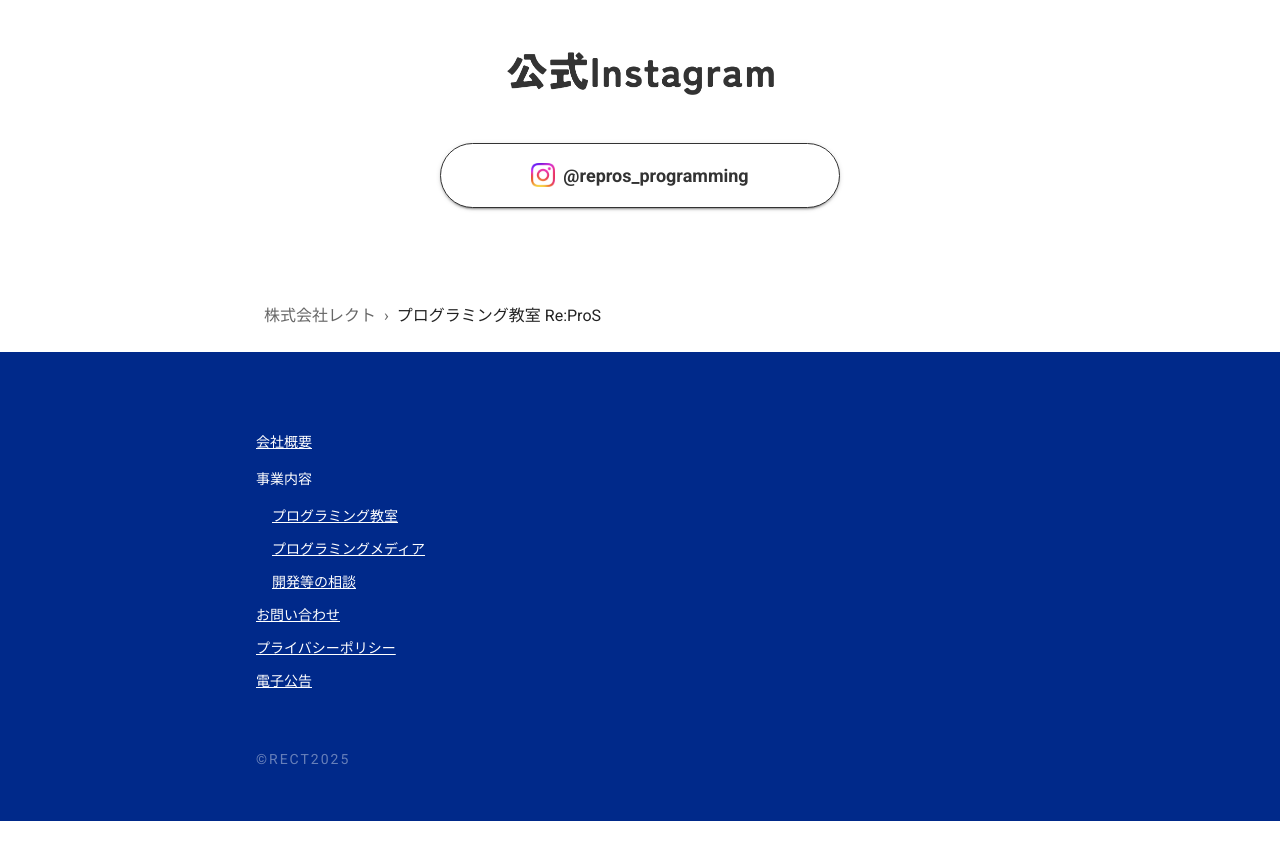
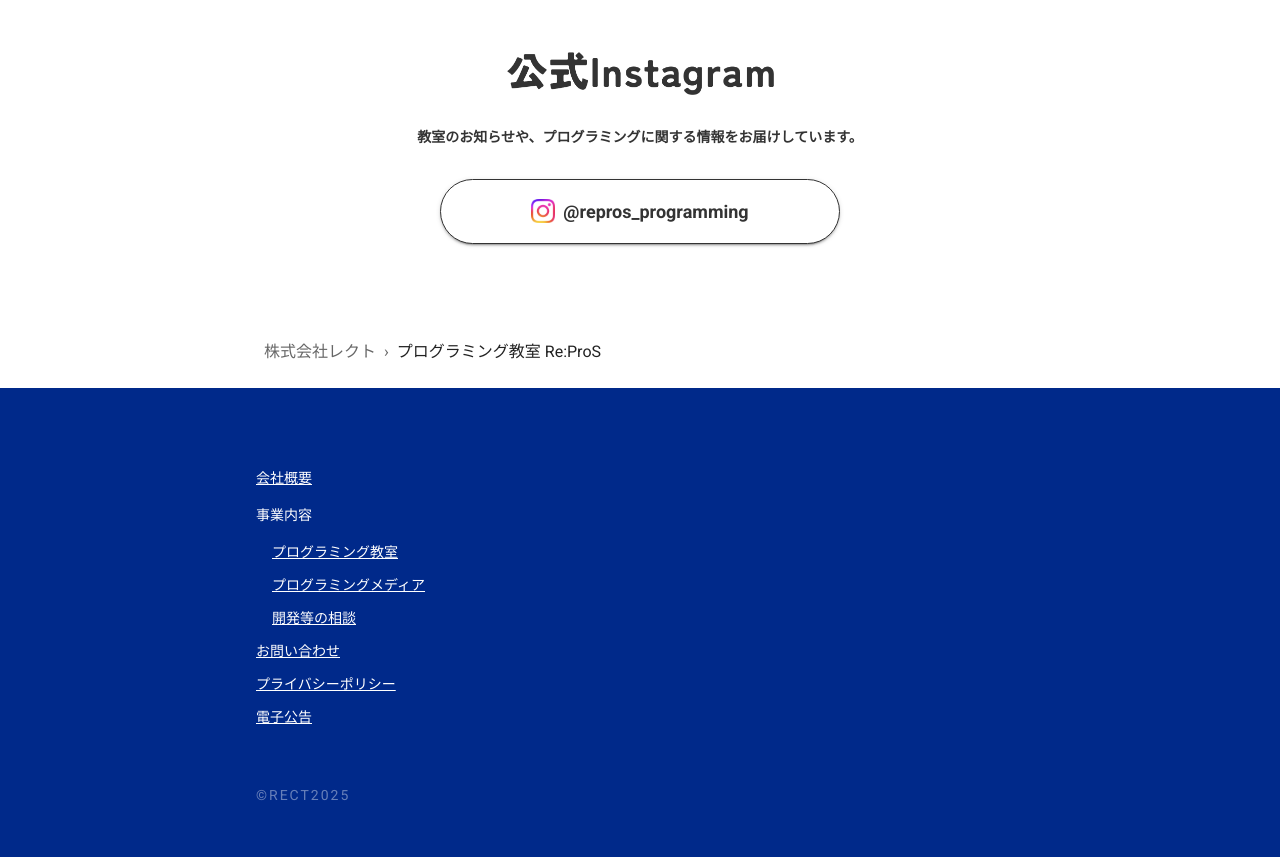
Before and after one commit to yutaroud/rect, a Next.js app: page /school in a window 1280 px wide. Shown: the part 7040-7897 px from the top of the page. Before the commit the page ends 7861 px from the top, so only its background shows below. Built offline with nearby package versions, Linux system fonts and the light colour scheme.

Commit message:
[#155]インスタの文章追加

```diff
--- a/src/app/school/Instagram.tsx
+++ b/src/app/school/Instagram.tsx
@@ -4,6 +4,7 @@ import Button from '@mui/material/Button';
 import Box from '@mui/material/Box';
 import headingInstagramImg from '../../../public/image/school/heading_instagram.png';
 import instagramImg from '../../../public/image/school/instagram_icon.png';
+import useMediaQuery from '@mui/material/useMediaQuery';
 
 const sxStyles = {
   headingInstagram: {
@@ -50,6 +51,7 @@ const sxStyles = {
 };
 
 const Instagram = () => {
+  const isSmallScreen = useMediaQuery('(max-width:450px)');
   return (
     <Box sx={sxStyles.information}>
       <Typography variant="h2" sx={sxStyles.headingInstagram}>
@@ -59,6 +61,10 @@ const Instagram = () => {
           width="528"
           height="84"
         />
+      </Typography>
+      <Typography variant="body2" color="#333" fontWeight="bold" mt={2}>
+        教室のお知らせや、{isSmallScreen && <br />}
+        プログラミングに関する情報をお届けしています。
       </Typography>
       <Button
         sx={sxStyles.subButton}
```
